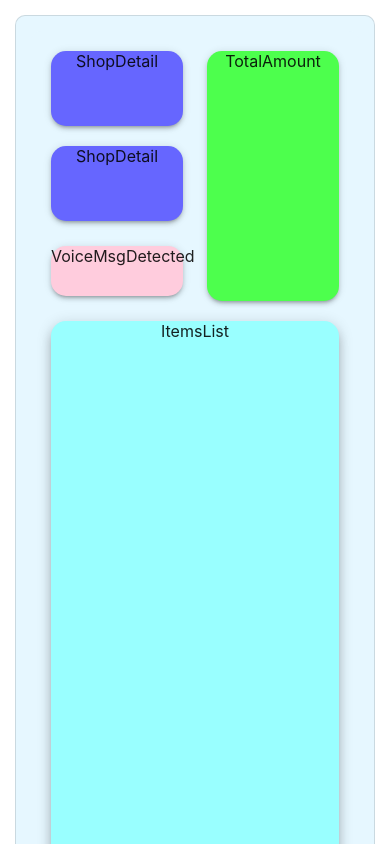
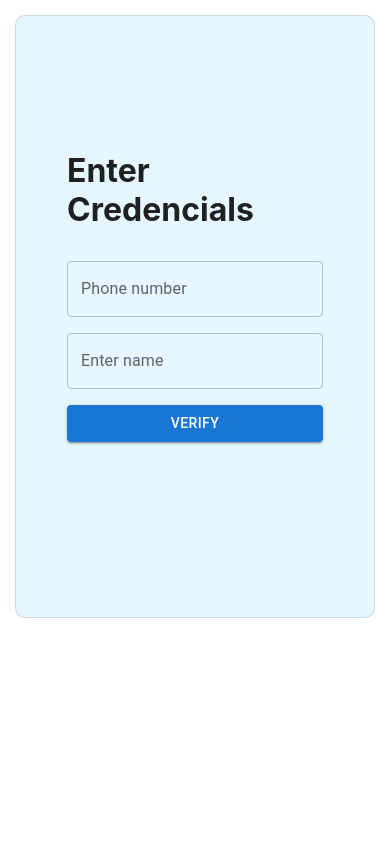
Before and after one commit to priyank21116/Go-cart, a React (Create React App) app: page / in a window 390 px wide. Shown: the top 844 px of the page. Built offline with nearby package versions, Linux system fonts and the light colour scheme; no server answers.

Commit message:
Phone Screen set

```diff
--- a/package.json
+++ b/package.json
@@ -11,8 +11,10 @@
     "@testing-library/jest-dom": "^5.14.1",
     "@testing-library/react": "^11.2.7",
     "@testing-library/user-event": "^12.8.3",
+    "firebase": "^9.1.1",
     "react": "^17.0.2",
     "react-dom": "^17.0.2",
+    "react-firebase-hooks": "^3.0.4",
     "react-scripts": "4.0.3",
     "react-webcam": "^6.0.0",
     "web-vitals": "^1.1.2"
--- a/src/App.js
+++ b/src/App.js
@@ -1,19 +1,22 @@
 import React from 'react';
 import Paper from '@mui/material/Paper';
 
+import Dashboard from './ScreensCustomer/Dashboard';
+import Verification from './ScreensCustomer/Verification';
 
-import Dashboard from './Screens/Dashboard';
+
 function App() {
   return (
-    <Paper elevation={6} variant="outlined"  style={{ margin: 15, padding: 5, borderRadius: 10, backgroundColor: "#e6f7ff" }}>
-    <div className="App" style={{ margin: 10, padding: 20, borderRadius: 10, backgroundColor: "#e6f7ff" }}>
-      {/* LOGIN SCREEN  */}
+    <Paper elevation={0} variant="outlined" style={{ margin: 15, padding: 5, borderRadius: 10, backgroundColor: "#e6f7ff" }}>
+      <div className="App" style={{ margin: 10, padding: 20, borderRadius: 10, backgroundColor: "#e6f7ff" }}>
+        {/* LOGIN SCREEN  */}
+        <Verification />
 
-      {/* DASHBOARD */}
+        {/* DASHBOARD */}
 
-        <Dashboard />
+        {/* <Dashboard /> */}
 
-    </div>
+      </div>
     </Paper>
   );
 }
--- a/src/Components/VoiceMsgDeatected.js
+++ b/src/Components/VoiceMsgDeatected.js
@@ -17,9 +17,20 @@ const [action, setAction] = useState(null)
 const [labels, setLabels] = useState(null)
 
 const loadModel = async ()=>{
-      const recognizer = await speech.crea
+      const recognizer = await speech.create("BROWSER_FFT")
+      console.log("Model Loaded")
+      // console.log("RECO",recognizer)
+
+      // await recognizer.ensureModelLoaded()
+      console.log("RECO2",recognizer)
+      console.log(recognizer.wordLabels())
+      setModel(recognizer)
+      setLabels(recognizer.words);
+      console.log("LABELS",labels)
 }
+console.log("LABELS",labels)
 
+useEffect(()=>{loadModel()},[])
 
       return (
             <Paper elevation={3} style={{backgroundColor : "#ffccdd",marginTop:25,marginBottom:25,  borderRadius: 15, height:50,justifyContent:"center",textAlign:"center"}}>
--- /dev/null
+++ b/src/ScreensCustomer/Verification.js
@@ -0,0 +1,71 @@
+import React, { useState } from 'react'
+import { getAuth, signInWithPhoneNumber, RecaptchaVerifier } from "firebase/auth";
+import firebase from '../firebase'
+import TextField from '@mui/material/TextField';
+import Grid from '@mui/material/Grid';
+
+import app from '../firebase';
+import { Button } from '@mui/material';
+import Box from '@mui/material/Box';
+import Stack from '@mui/material/Stack';
+import Container from '@mui/material/Container';
+
+
+
+
+
+
+const Verification = () => {
+      const [name, setname] = useState()
+      const [phone, setphone] = useState(null)
+
+
+      return (
+            <Box>
+                  <Container maxWidth="sm" style={{ marginTop: 100, marginBottom: 140, justifyContent: "center", alignItems: "center", marginLeft: "auto" }}>
+                        <Stack spacing={2}>
+                              {/* <Item> */}
+                              {/* <Grid > */}
+                              <h1 alignItems="center">Enter Credencials</h1>
+                              <div id="recaptcha-container"></div>
+                              <TextField
+
+                                    error={!isNaN(+ phone) ? false : true}
+                                    helperText={!isNaN(+ phone) ? null : "Enter a valid NO"}
+                                    id="outlined-basic"
+                                    label="Phone number"
+                                    variant="outlined"
+                                    value={phone}
+                                    onChange={(text) => {
+                                          console.log(typeof (phone))
+                                          setphone(text.target.value)
+                                    }}
+                              />
+
+                              {/* <p style={{marginTop:-3}}>OTP will be send to this number for validation</p> */}
+                              {/* </Grid> */}
+                              {/* </Item> */}
+                              {/* <Item> */}
+                              <TextField
+
+                                    id="outlined-basic"
+                                    label="Enter name"
+                                    variant="outlined"
+                                    value={name}
+                                    onChange={(text) => {
+                                          console.log(typeof (name))
+                                          setname(text.target.value)
+                                    }}
+                              />
+                              {/* </Item> */}
+                              {/* <Item> */}
+                              <Button variant="contained" onSubmit={console.log("hello")}>Verify</Button>
+                              {/* </Item> */}
+                        </Stack>
+
+                  </Container>
+            </Box>
+      )
+}
+
+export default Verification
```
Also changed, not shown: src/Components/Chat.js (added, +27 -0 lines), src/ScreensCustomer/Dashboard.js (renamed from src/Screens/Dashboard.js), src/firebase.js (added), 1 other file (tests, documents, lock files or other folders).
